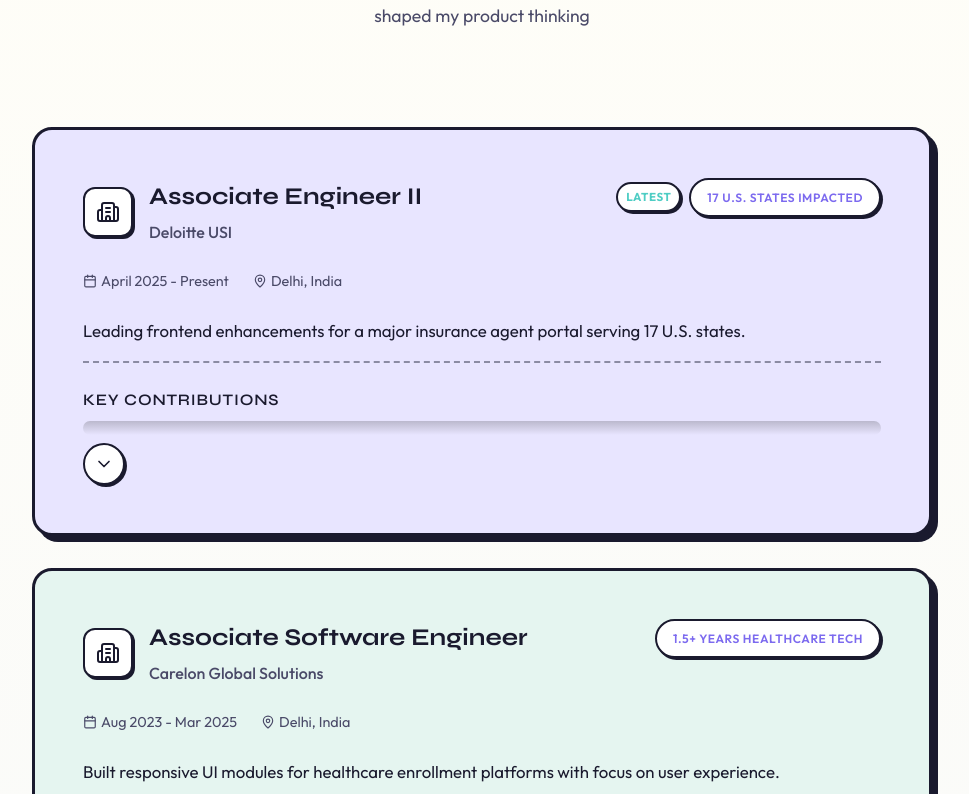
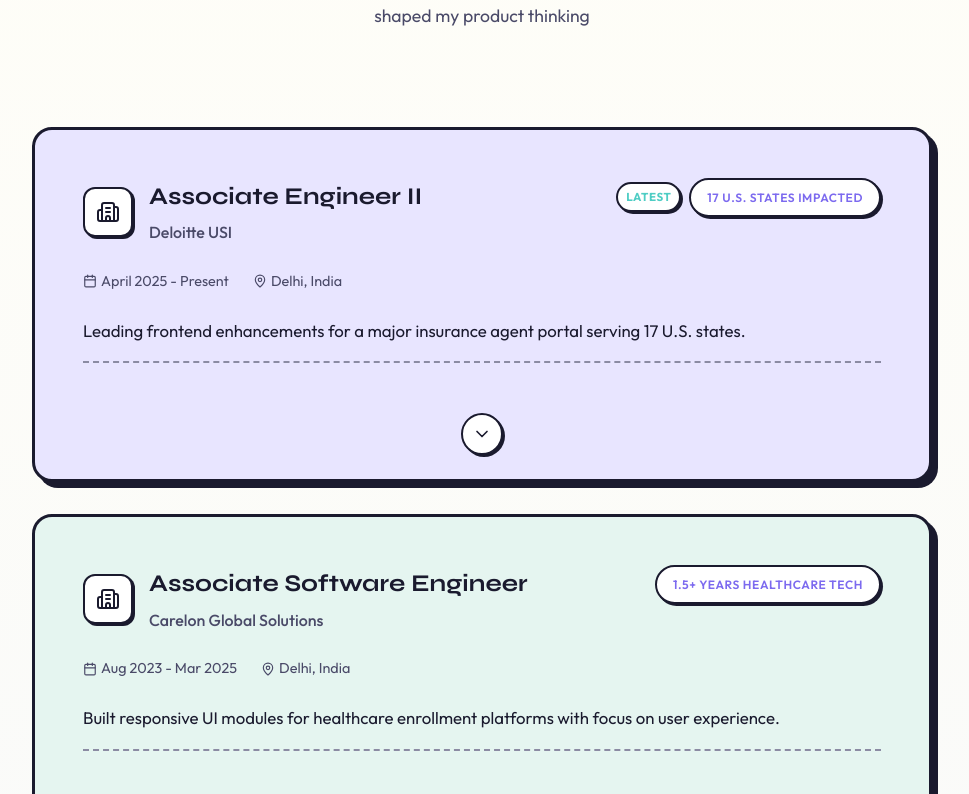
Before and after one commit to devansh-srivastava/portfolio, a React (Vite) app in the folder portfolio/: page / in a window 1280 px wide. Shown: the part 1126-1920 px from the top of the page, without its empty margins (158-1127 px from the left). Built offline with nearby package versions, Linux system fonts and the light colour scheme.

Commit message:
refactor: streamline ExperienceCard layout and enhance button positioning

```diff
--- a/portfolio/src/components/Experience/Experience.jsx
+++ b/portfolio/src/components/Experience/Experience.jsx
@@ -195,22 +195,6 @@
         {/* Main summary line visible in collapsed state */}
         <p className={styles.description}>{experience.description}</p>
 
-        <div className={styles.expandPreview}>
-          <h4 className={styles.highlightsTitle}>Key Contributions</h4>
-          {!isExpanded && <div className={styles.previewFade} />}
-          <button
-            id={buttonId}
-            type="button"
-            className={styles.expandArrowButton}
-            aria-expanded={isExpanded}
-            aria-controls={panelId}
-            aria-label={`${isExpanded ? 'Collapse' : 'Expand'} key contributions for ${experience.role}`}
-            onClick={() => onToggle(experience.id)}
-          >
-            <ChevronDown size={20} className={isExpanded ? styles.chevronOpen : styles.chevron} />
-          </button>
-        </div>
-
         <AnimatePresence initial={false}>
           {isExpanded && (
             <motion.div
@@ -223,6 +207,7 @@
               exit={{ height: 0, opacity: 0 }}
               transition={{ duration: 0.25, ease: 'easeInOut' }}
             >
+              <h4 className={styles.highlightsTitle}>Key Contributions</h4>
               {/* Show top 3 contributions to keep the section concise and scannable */}
               <div className={styles.highlights}>
                 <ul className={styles.highlightsList}>
@@ -251,6 +236,18 @@
             </motion.div>
           )}
         </AnimatePresence>
+
+        <button
+          id={buttonId}
+          type="button"
+          className={styles.expandArrowButton}
+          aria-expanded={isExpanded}
+          aria-controls={panelId}
+          aria-label={`${isExpanded ? 'Collapse' : 'Expand'} key contributions for ${experience.role}`}
+          onClick={() => onToggle(experience.id)}
+        >
+          <ChevronDown size={20} className={isExpanded ? styles.chevronOpen : styles.chevron} />
+        </button>
       </div>
     </article>
   );
--- a/portfolio/src/components/Experience/Experience.module.css
+++ b/portfolio/src/components/Experience/Experience.module.css
@@ -69,6 +69,8 @@
 /* Card */
 .card {
   padding: var(--space-2xl);
+  padding-bottom: calc(var(--space-2xl) + 52px);
+  position: relative;
   border: 3px solid var(--text-primary);
   border-radius: var(--radius-lg);
   box-shadow: 6px 6px 0px var(--text-primary);
@@ -187,24 +189,14 @@
   border-bottom: 2px dashed var(--text-muted);
 }
 
-.expandPreview {
-  margin-top: var(--space-sm);
-}
-
-.previewFade {
-  width: 100%;
-  height: 14px;
-  margin-top: var(--space-xs);
-  background: linear-gradient(180deg, rgba(27, 27, 27, 0.22) 0%, rgba(27, 27, 27, 0) 100%);
-  border-radius: 999px;
-}
-
 .expandArrowButton {
   width: 42px;
   height: 42px;
-  margin-top: var(--space-sm);
-  margin-left: auto;
-  margin-right: auto;
+  position: absolute;
+  left: 50%;
+  bottom: var(--space-lg);
+  transform: translateX(-50%);
+  margin: 0;
   display: inline-flex;
   align-items: center;
   justify-content: center;
@@ -217,7 +209,7 @@
 }
 
 .expandArrowButton:hover {
-  transform: translate(-1px, -1px);
+  transform: translate(-50%, -1px);
   box-shadow: 3px 3px 0px var(--text-primary);
 }
 
@@ -311,6 +303,7 @@
 
   .card {
     padding: var(--space-lg);
+    padding-bottom: calc(var(--space-lg) + 48px);
     min-height: auto;
   }
 
```
